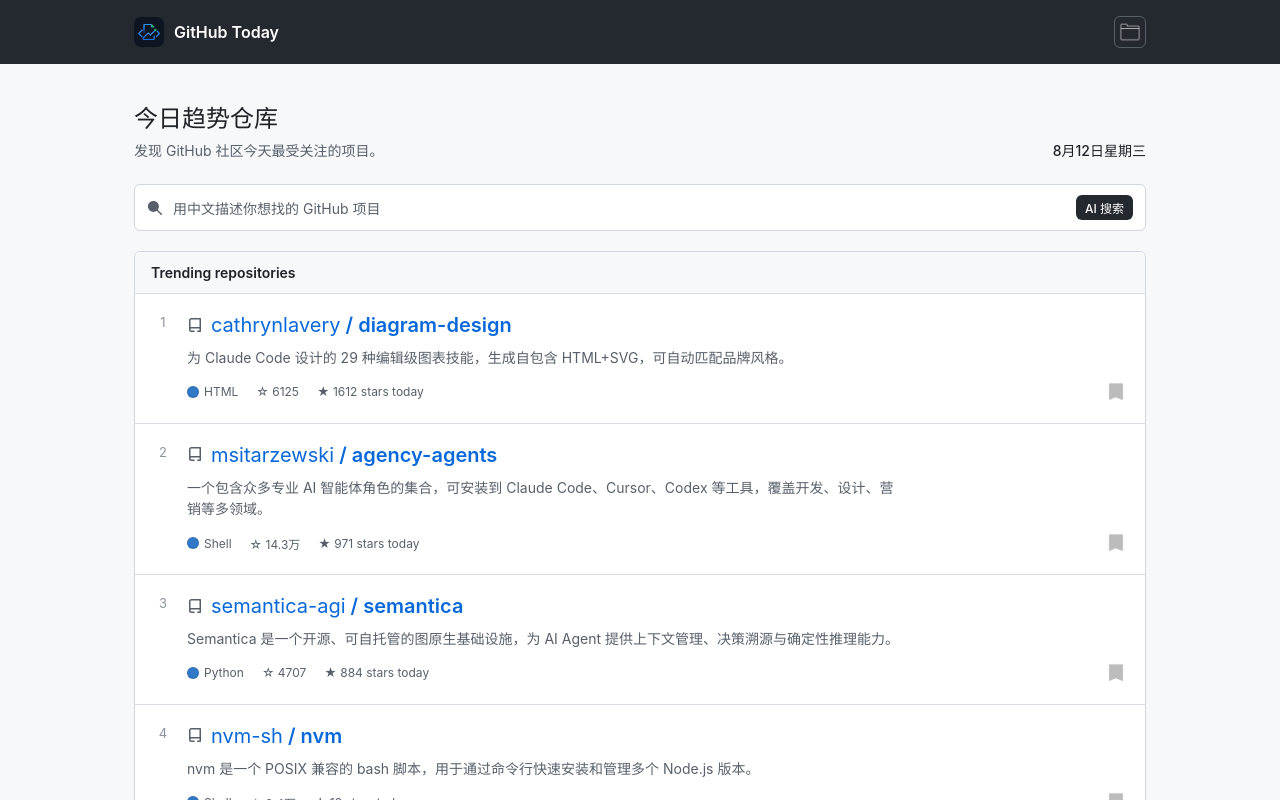
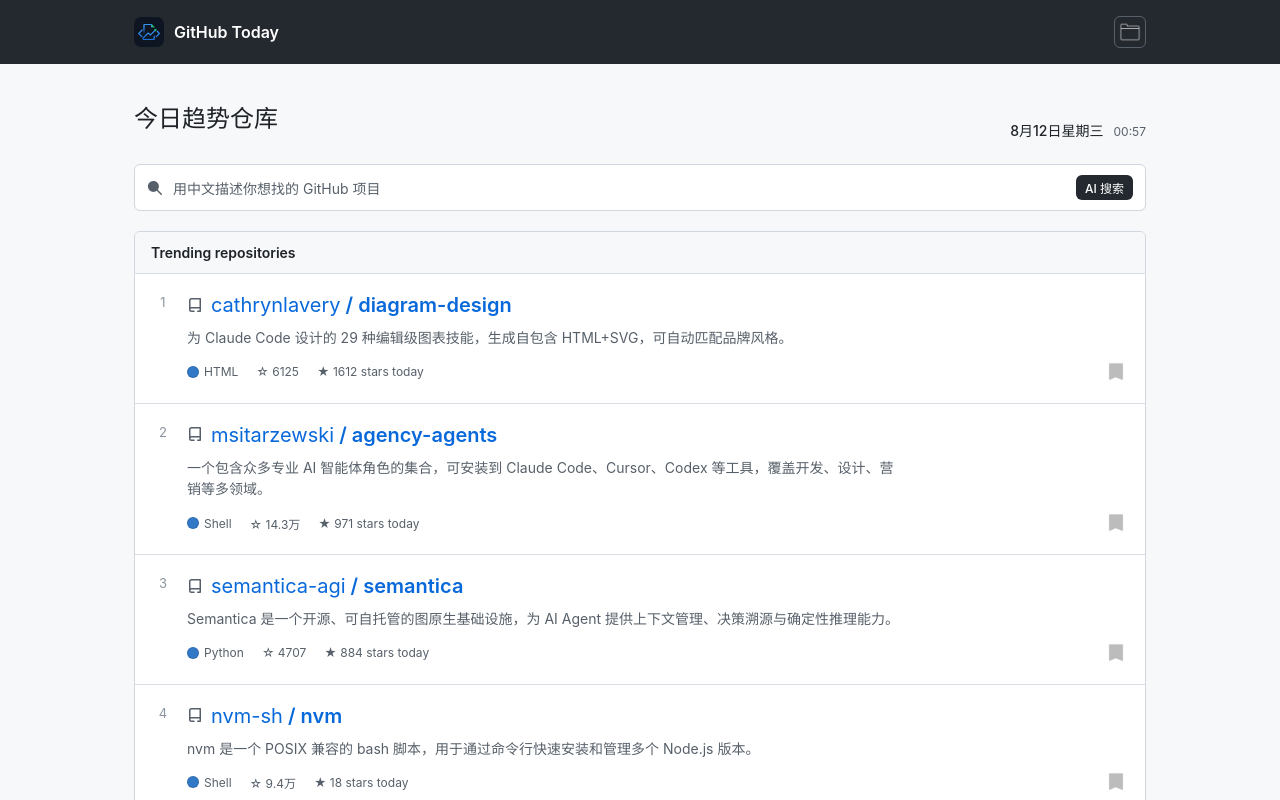
Before and after one commit to YQX14583/github-today, a Next.js app: page / in a window 1280 px wide. Shown: the top 800 px of the page. Built offline with nearby package versions, Linux system fonts and the light colour scheme.

Commit message:
simplify headers and restore update time

```diff
--- a/app/favorites/page.tsx
+++ b/app/favorites/page.tsx
@@ -43,7 +43,7 @@
       <main className="feed favorites-page">
         <Link className="back-link" href="/">← 返回今日趋势</Link>
         <header className="feed-header">
-          <div><h1>我的收藏</h1><p>收藏内容保存在当前设备，不会被每日更新覆盖。</p></div>
+          <div><h1>我的收藏</h1></div>
         </header>
 
         <section className="repository-panel" aria-label="我的收藏">
--- a/app/globals.css
+++ b/app/globals.css
@@ -30,7 +30,7 @@
 .feed-header { display: flex; align-items: flex-end; justify-content: space-between; gap: 24px; margin-bottom: 24px; }
 .feed-header h1 { margin: 0 0 6px; font-size: 24px; line-height: 1.25; font-weight: 600; }
 .feed-header p { margin: 0; color: #57606a; font-size: 14px; }
-.date-block { display: flex; flex-direction: column; align-items: flex-end; gap: 4px; color: #57606a; font-size: 12px; }
+.date-block { display: flex; align-items: baseline; gap: 10px; color: #57606a; font-size: 12px; }
 .date-block strong { color: #1f2328; font-size: 14px; font-weight: 500; }
 .search-entry { display: flex; align-items: center; gap: 10px; margin-bottom: 20px; padding: 10px 12px; border: 1px solid #d0d7de; border-radius: 6px; background: #fff; color: #57606a; font-size: 14px; text-decoration: none; }
 .search-entry:hover { border-color: #8c959f; box-shadow: 0 1px 0 rgba(31,35,40,.04); }
@@ -150,7 +150,7 @@
   .nav-inner, .feed, .article-page { width: min(100% - 32px, 1012px); }
   .feed { padding-top: 28px; }
   .feed-header { align-items: flex-start; flex-direction: column; }
-  .date-block { align-items: flex-start; }
+  .date-block { align-items: baseline; }
   .repo-rank { display: none; }
   .repository-preview { padding: 14px 16px; }
   .repository-preview h2 { font-size: 17px; }
--- a/app/home-feed.tsx
+++ b/app/home-feed.tsx
@@ -17,6 +17,15 @@
 
 function formatStars(value: number) {
   return new Intl.NumberFormat("zh-CN", { notation: "compact", maximumFractionDigits: 1 }).format(value);
+}
+
+function formatTime(value: string) {
+  return new Intl.DateTimeFormat("zh-CN", {
+    timeZone: "Asia/Shanghai",
+    hour: "2-digit",
+    minute: "2-digit",
+    hourCycle: "h23"
+  }).format(new Date(value));
 }
 
 export default function HomeFeed({
@@ -61,9 +70,8 @@
         <header className="feed-header">
           <div>
             <h1>今日趋势仓库</h1>
-            <p>发现 GitHub 社区今天最受关注的项目。</p>
           </div>
-          <div className="date-block"><strong>{formatDate(today.date)}</strong></div>
+          <div className="date-block"><strong>{formatDate(today.date)}</strong><span>{formatTime(today.updatedAt)}</span></div>
         </header>
 
         <Link className="search-entry" href="/search">
--- a/app/search/page.tsx
+++ b/app/search/page.tsx
@@ -52,7 +52,7 @@
       <main className="feed search-page">
         <Link className="back-link" href="/">← 返回今日趋势</Link>
         <header className="feed-header">
-          <div><h1>AI 项目搜索</h1><p>用中文描述需求，AI 会检索并筛选合适的 GitHub 项目。</p></div>
+          <div><h1>AI 项目搜索</h1></div>
         </header>
 
         <form className="search-form" onSubmit={submit}>
```
Also changed, not shown: 1 other file (tests, documents, lock files or other folders).
